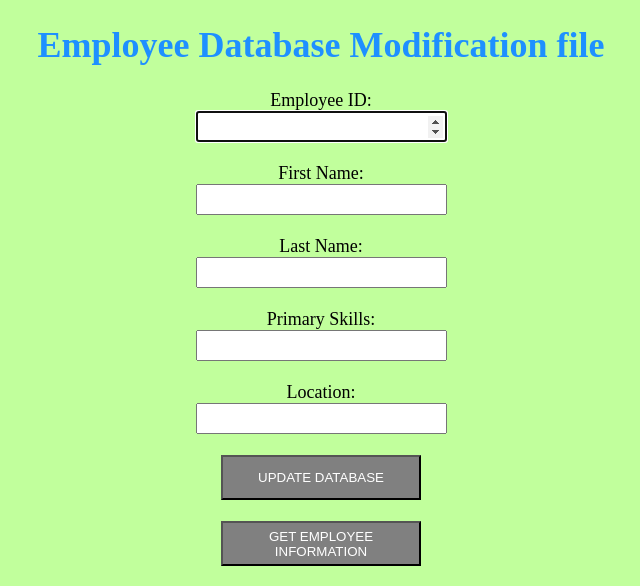
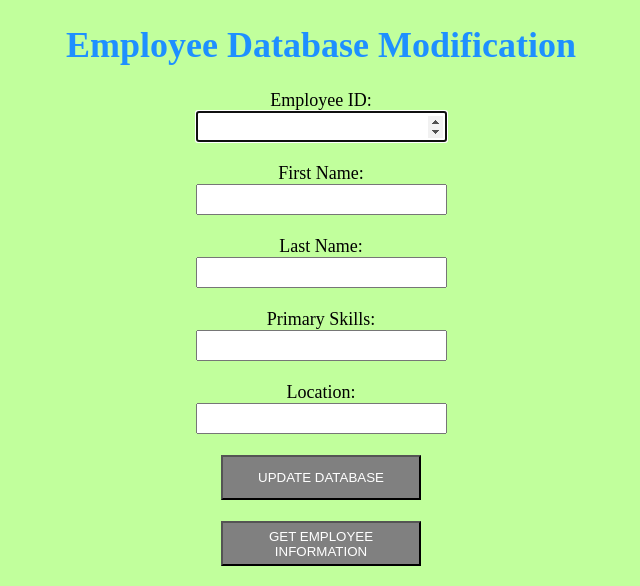
Before and after one commit to nisalikularatne/CLO835-Assignment-Kubernetes, a Flask app: page / in a window 1280 px wide. Shown: the top 586 px of the page, without its empty margins (319-959 px from the left). Run offline with Flask 2, Linux system fonts and the light colour scheme.

Commit message:
change file heading

```diff
--- a/application/templates/addemp.html
+++ b/application/templates/addemp.html
@@ -6,7 +6,7 @@
 <center>
 	<font color="black" size="4" style="font-family: avenir">
 
-		<h1 style="color: DodgerBlue">Employee Database Modification file</h1>
+		<h1 style="color: DodgerBlue">Employee Database Modification</h1>
 		<body style="background: {{ color }};" >
 
 			<form action="/addemp" autocomplete="on" method = "POST" enctype="multipart/form-data">
```
